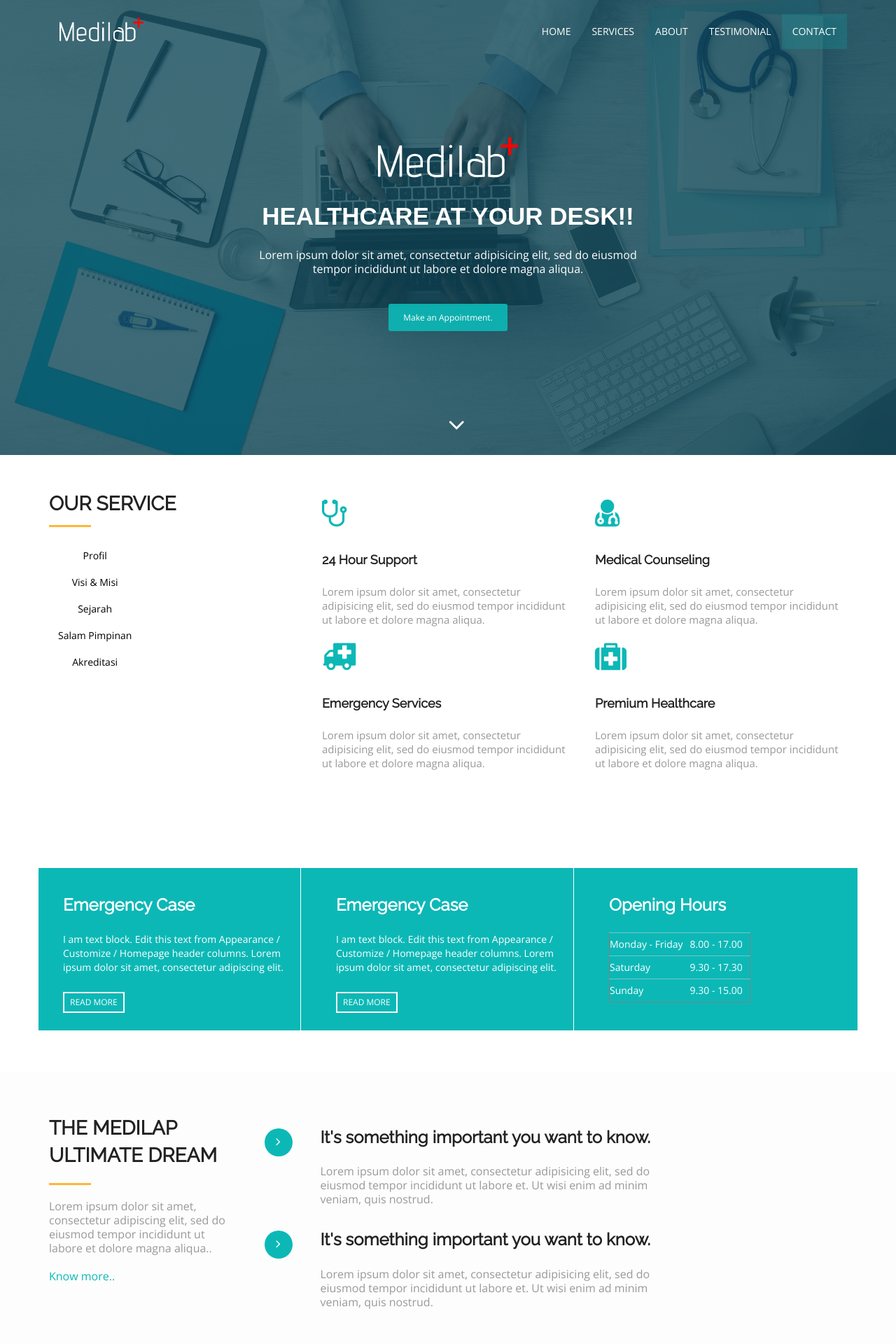
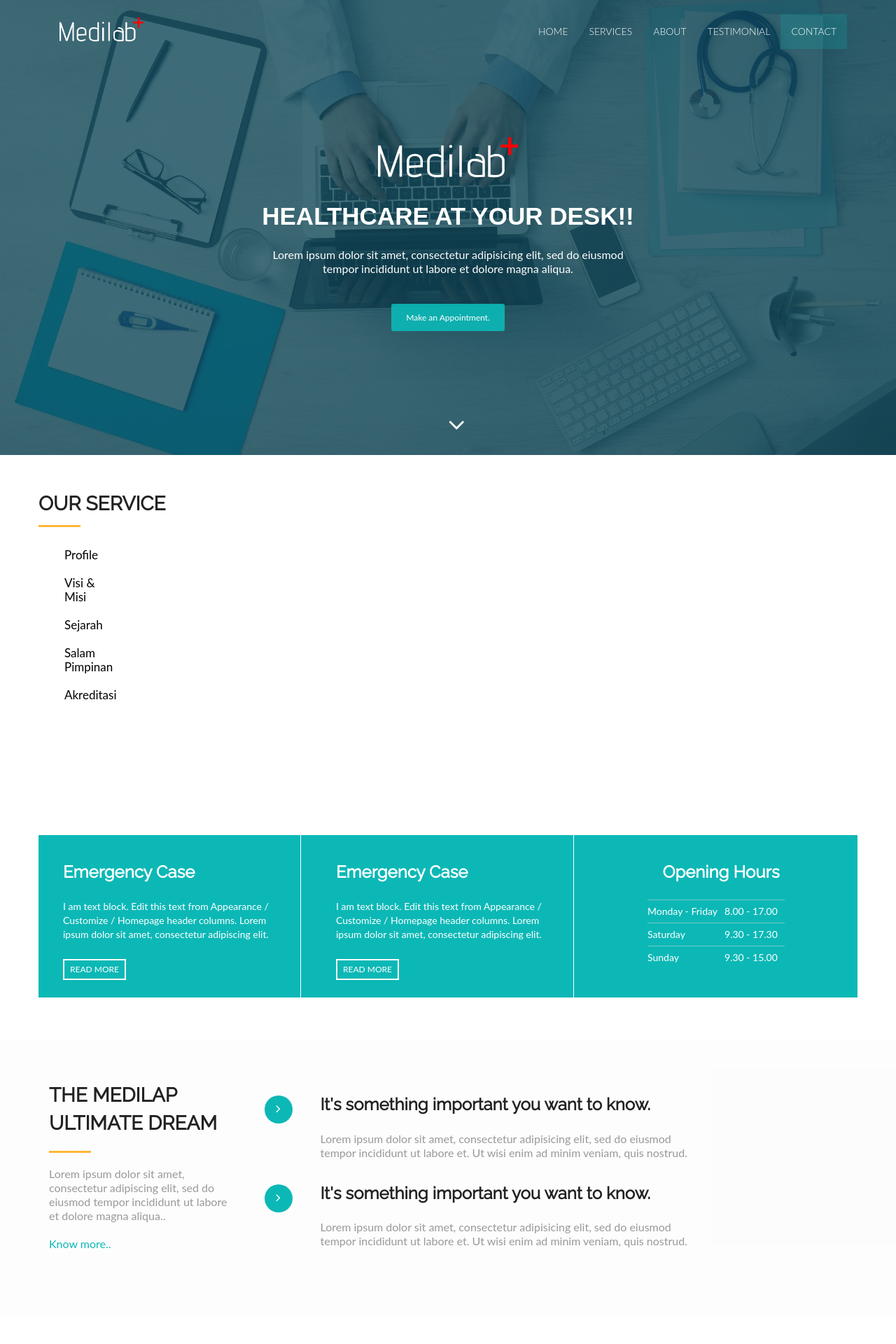
Before and after one commit to SyahdiAkbar99/ci_projects, a CodeIgniter app: page /ci_projects/ in a window 1280 px wide. Shown: the top 1920 px of the page at 70% size. Run offline with CodeIgniter, Linux system fonts and the light colour scheme; some libraries are stand-ins or nearby versions; some web fonts are replaced.

Commit message:
change to onclick
Sudah menjadi Onclick

```diff
--- a/application/views/index.php
+++ b/application/views/index.php
@@ -48,93 +48,115 @@
   <section id="service" class="section-padding">
     <div class="container">
       <div class="row">
-        <div class="col-md-4 col-sm-4">
           <h2 class="ser-title">Our Service</h2>
           <hr class="botm-line">
-           <div class="btn-group-vertical">
-                <button class="btn default" data-toggle="collapse" data-target="#profil" style="color: #000000; padding-top:10px;">Profil</button>
-                <div id="profil" class="collapse">
-                <div class="testi-info">
-                <a href="#"><img src="<?= base_url('assets/img/thumb.png') ?>" alt="" class="img-responsive"></a>
-                <h3>Alex<span>Texas</span></h3>
+          <div class="col-sm-2">
+          <div class="tab">
+          <div class="btn-group">
+          <button class="tablinks" onclick="openCity(event, 'Profil')">Profile</button>
+            <button class="tablinks" onclick="openCity(event, 'VisiMisi')">Visi & Misi</button>
+            <button class="tablinks" onclick="openCity(event, 'Sejarah')">Sejarah</button>
+            <button class="tablinks" onclick="openCity(event, 'Salam')">Salam Pimpinan</button>
+            <button class="tablinks" onclick="openCity(event, 'Akreditasi')">Akreditasi</button>
           </div>
-                <div class="col-md-9">
-                <div class="testi-details">
-                <!-- Paragraph -->
+      </div>
+    </div>
+    <div class="col-md-10">
+    <div id="Profil" class="tabcontent">
+    <h3>Profile</h3>
+    <div class="col-md-6 col-sm-4">
+    <div class="service-info">
+            <div class="icon">
+              <i class="fa fa-user"></i>
+            </div>
+            <div class="icon-info">
+              <h4>Our Profile</h4>
+              <p style="margin-left:-100px">Lorem ipsum dolor sit amet, consectetur adipisicing elit,sed do eiusmod tempor incididunt ut labore et dolore magna aliqua.</p>
+            </div>
+          </div>
+    </div>
+    <div class="col-md-6 col-sm-4">
+    <div class="service-info" style="margin-left:100px;">
+            <div class="icon">
+              <i class="fa fa-user" style="text-align:center;"></i>
+            </div>
+            <div class="icon-info">
+              <h4>Our Profile</h4>
+              <p style="margin-left:155px;">Lorem ipsum dolor sit amet, consectetur adipisicing elit, sed do.</p>
+            </div>
+          </div>
+    </div>
+  </div>
+
+<div id="VisiMisi" class="tabcontent">
+  <h3>Visi & Misi</h3>
+  <div class="service-info">
+            <div class="icon">
+              <i class="fa fa-eye"></i>
+            </div>
+            <div class="icon-info">
+              <h4>Our Visi Misi</h4>
               <p>Lorem ipsum dolor sit amet, consectetur adipisicing elit, sed do eiusmod tempor incididunt ut labore et dolore magna aliqua.</p>
             </div>
           </div>
 </div>
-                <button class="btn default" data-toggle="collapse" data-target="#visimisi" style="color: #000000; padding-top:10px;">Visi & Misi</button>
-                <div id="visimisi" class="collapse">
-                <div class="more-features-box-text-description">
-                <h3>It's something important you want to know.</h3>
-                <p>Lorem ipsum dolor sit amet, consectetur adipisicing elit, sed do eiusmod tempor incididunt ut labore et. Ut wisi enim ad minim veniam, quis nostrud.</p>
-                </div>
-                </div>
-                <button class="btn default" data-toggle="collapse" data-target="#sejarah" style="color: #000000; padding-top:10px;">Sejarah</button>
-                <div id="sejarah" class="collapse">
-                <div class="more-features-box-text-description">
-                <h3>It's something important you want to know.</h3>
-                <p>Lorem ipsum dolor sit amet, consectetur adipisicing elit, sed do eiusmod tempor incididunt ut labore et. Ut wisi enim ad minim veniam, quis nostrud.</p>
-              </div>
-                </div>
-                <button class="btn default" data-toggle="collapse" data-target="#salam" style="color: #000000; padding-top:10px;">Salam Pimpinan</button>
-                <div id="salam" class="collapse">
-                <div class="more-features-box-text-description">
-                <h3>It's something important you want to know.</h3>
-                <p>Lorem ipsum dolor sit amet, consectetur adipisicing elit, sed do eiusmod tempor incididunt ut labore et. Ut wisi enim ad minim veniam, quis nostrud.</p>
-              </div>
-                </div>
-                <button class="btn default" data-toggle="collapse" data-target="#akreditasi" style="color: #000000; padding-top:10px;">Akreditasi</button>
-                <div id="akreditasi" class="collapse">
-                <div class="more-features-box-text-description">
-                <h3>It's something important you want to know.</h3>
-                <p>Lorem ipsum dolor sit amet, consectetur adipisicing elit, sed do eiusmod tempor incididunt ut labore et. Ut wisi enim ad minim veniam, quis nostrud.</p>
-              </div>
-                </div>
-            </div>
-        </div>
-        <div class="col-md-4 col-sm-4">
+
+<div id="Sejarah" class="tabcontent">
+  <h3>Sejarah</h3>
   <div class="service-info">
             <div class="icon">
-              <i class="fa fa-stethoscope"></i>
+              <i class="fa fa-history"></i>
             </div>
             <div class="icon-info">
               <h4>24 Hour Support</h4>
               <p>Lorem ipsum dolor sit amet, consectetur adipisicing elit, sed do eiusmod tempor incididunt ut labore et dolore magna aliqua.</p>
             </div>
           </div>
+</div>
+
+<div id="Salam" class="tabcontent">
+  <h3>Salam Pimpinan</h3>
   <div class="service-info">
             <div class="icon">
-              <i class="fa fa-ambulance"></i>
+              <i class="fa fa-book"></i>
             </div>
             <div class="icon-info">
-              <h4>Emergency Services</h4>
+              <h4>24 Hour Support</h4>
               <p>Lorem ipsum dolor sit amet, consectetur adipisicing elit, sed do eiusmod tempor incididunt ut labore et dolore magna aliqua.</p>
             </div>
           </div>
 </div>
-        <div class="col-md-4 col-sm-4">
+
+<div id="Akreditasi" class="tabcontent">
+  <h3>Akreditasi</h3>
   <div class="service-info">
             <div class="icon">
-              <i class="fa fa-user-md"></i>
+              <i class="fa fa-home"></i>
             </div>
             <div class="icon-info">
-              <h4>Medical Counseling</h4>
-              <p>Lorem ipsum dolor sit amet, consectetur adipisicing elit, sed do eiusmod tempor incididunt ut labore et dolore magna aliqua.</p>
-            </div>
-          </div>
-          <div class="service-info">
-            <div class="icon">
-              <i class="fa fa-medkit"></i>
-            </div>
-            <div class="icon-info">
-              <h4>Premium Healthcare</h4>
+              <h4>24 Hour Support</h4>
               <p>Lorem ipsum dolor sit amet, consectetur adipisicing elit, sed do eiusmod tempor incididunt ut labore et dolore magna aliqua.</p>
             </div>
           </div>
 </div>
+<div class="clearfix"></div>
+    </div>
+
+<script>
+function openCity(evt, cityName) {
+  var i, tabcontent, tablinks;
+  tabcontent = document.getElementsByClassName("tabcontent");
+  for (i = 0; i < tabcontent.length; i++) {
+    tabcontent[i].style.display = "none";
+  }
+  tablinks = document.getElementsByClassName("tablinks");
+  for (i = 0; i < tablinks.length; i++) {
+    tablinks[i].className = tablinks[i].className.replace(" active", "");
+  }
+  document.getElementById(cityName).style.display = "block";
+  evt.currentTarget.className += " active";
+}
+</script>
         </div>
     </div>
   </section>
@@ -162,8 +184,8 @@
           <div class="col-md-4 col-sm-4 mt-boxy-3">
             <div class="mt-boxy-color"></div>
             <div class="time-info">
-              <h3>Opening Hours</h3>
-              <table style="margin: 8px 0px 0px;" border="1">
+              <h3> <center>Opening Hours</center></h3>
+              <table style="margin: 8px 55px 0px;">
                 <tbody>
                   <tr>
                     <td>Monday - Friday</td>
--- a/application/views/start_template/header.php
+++ b/application/views/start_template/header.php
@@ -19,8 +19,57 @@
     Author URL: https://bootstrapmade.com
   ======================================================= -->
   <style>
-    .default {background-color: #ffffff;}
-    .default:hover {background: #0cb8b6;}
+body {font-family: "Lato", sans-serif;}
+
+.tab {
+  float: left;
+  background-color: #ffffff;
+  width: 10%;
+  height: 300px;
+}
+
+.tab button {
+  display: block;
+  background-color: inherit;
+  transition:0.3s;
+  color: black;
+  padding:10px 22px;
+  width: 100%;
+  border: none;
+  outline: none;
+  text-align: left;
+  cursor: pointer;
+  font-size: 17px;
+}
+
+.tab button:hover {
+  background-color: #f1f1f1;
+}
+
+.tab button.active {
+  background-color: #0cb8b6;
+}
+
+.tabcontent {
+  float: left;
+  overflow-x:auto;
+  padding: 0px 12px;
+  text-align:center;
+  border:none;
+  height: 240px;
+  display: none;
+  white-space:nowrap;
+}
+
+.icon-info{
+  font-size:8vw;
+}
+
+.clearfix::after {
+  content: "";
+  clear: both;
+  display: table;
+}
   </style>
 </head>
-<body id="myPage" data-spy="scroll" data-target=".navbar" data-offset="60">
+<body id="myPage" data-spy="scroll" data-target=".navbar" data-offset="20">
```
Lines whose indentation alone changed are shown as unchanged.
